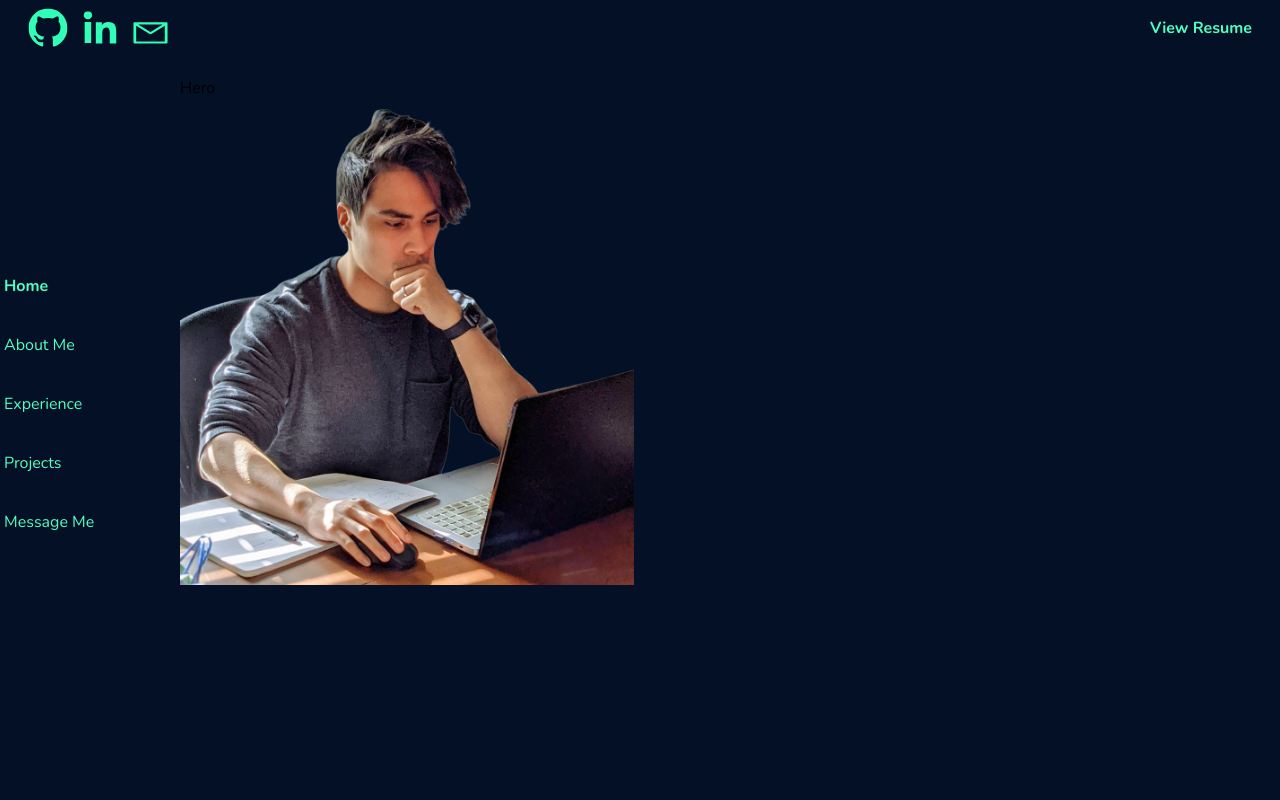
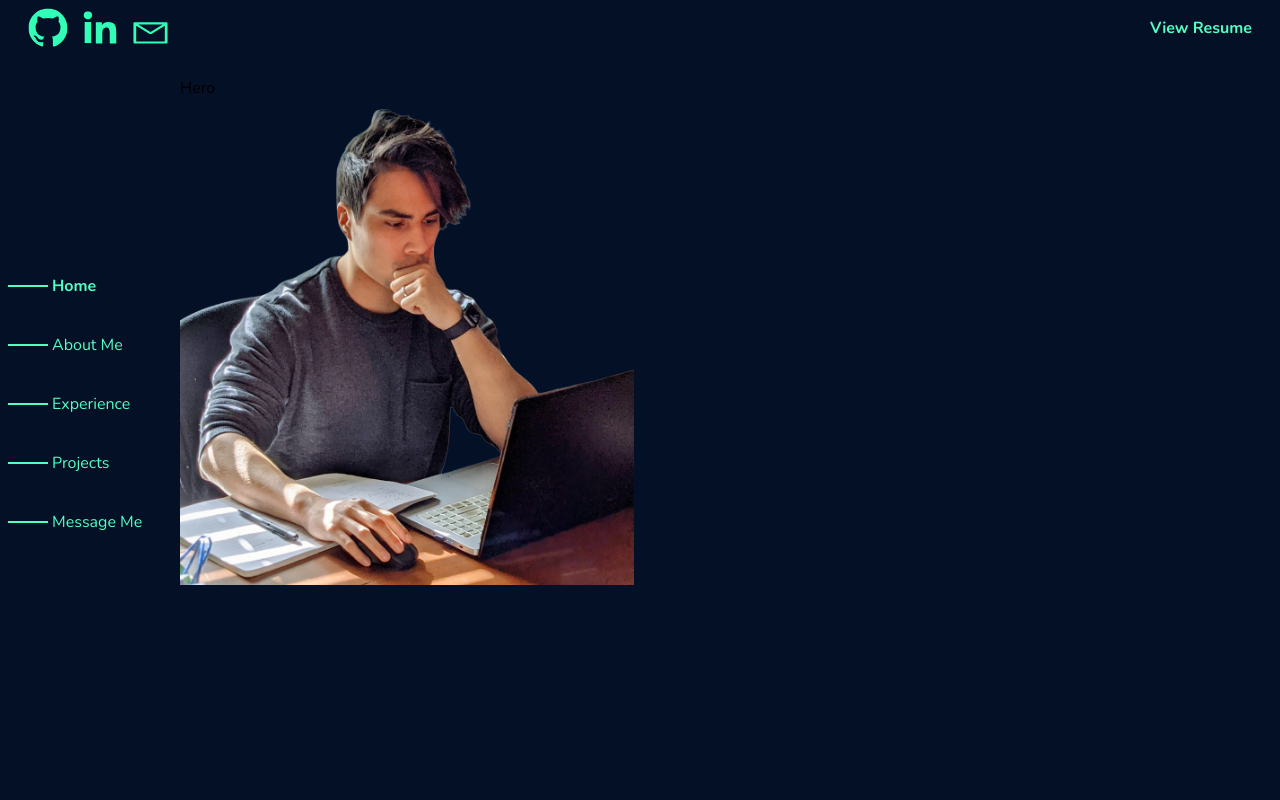
Before and after one commit to Cris-Morales/Cris-Morales-Portfolio-Website, a Next.js app: page / in a window 1280 px wide. Shown: the top 800 px of the page. Built offline with nearby package versions, Linux system fonts and the light colour scheme.

Commit message:
nav lines go brrrr, on to active feedback, and hover effects. Bug-Report: sometimes the css takes a while to load, I'm not sure it it is because of the observer or if it is really the css, my suspicion is it is the former, combined with server/client component shinanigans

```diff
--- a/app/globals.css
+++ b/app/globals.css
@@ -32,3 +32,12 @@ body {
 a[class*="active"] {
   font-weight: bold;
 }
+
+.navLine {
+  /* border-t-2 border-primary w-10 mx-1 */
+  border-top-width: 2px;
+  border-color: #52FFC2;
+  width: 2.5rem;
+  margin-left: 0.25rem;
+  margin-right: 0.25rem;
+}
--- a/app/ui/navbar/Navbar.tsx
+++ b/app/ui/navbar/Navbar.tsx
@@ -36,42 +36,42 @@ export default function Navbar() {
 
     return (
         <nav className="hidden md:m-nav md:flex md:flex-col md:fixed md:h-screen md:justify-center">
-            <ul className="md:flex md:flex-col md:h-nav md:justify-between md:top-nav md:p-1">
+            <ul className="flex flex-col h-nav justify-between top-nav p-1">
                 <li>
-                    <Link className='bg-slate-700 active' href='#home'>
-                        <span className="" />
-                        <span className="text-primary">
+                    <Link className='text-primary bg-slate-700 flex items-center active' href='#home'>
+                        <div className="navLine" />
+                        <span className="">
                             Home
                         </span>
                     </Link>
                 </li>
                 <li>
-                    <Link href='#about' className='text-primary' >
-                        <span className="" />
+                    <Link href='#about' className='text-primary bg-slate-700 flex items-center' >
+                        <div className="navLine" />
                         <span className="">
                             About Me
                         </span>
                     </Link>
                 </li>
                 <li>
-                    <Link href='#experience' className='text-primary'>
-                        <span className="" />
+                    <Link href='#experience' className='text-primary bg-slate-700 flex items-center'>
+                        <div className="navLine" />
                         <span className="">
                             Experience
                         </span>
                     </Link>
                 </li>
                 <li>
-                    <Link href='#projects' className='text-primary'>
-                        <span className="" />
+                    <Link href='#projects' className='text-primary bg-slate-700 flex items-center'>
+                        <div className="navLine" />
                         <span className="">
                             Projects
                         </span>
                     </Link>
                 </li>
                 <li>
-                    <Link href='#contact' className='text-primary'>
-                        <span className="" />
+                    <Link href='#contact' className='text-primary bg-slate-700 flex items-center'>
+                        <div className="navLine" />
                         <span className="">
                             Message Me
                         </span>
```
